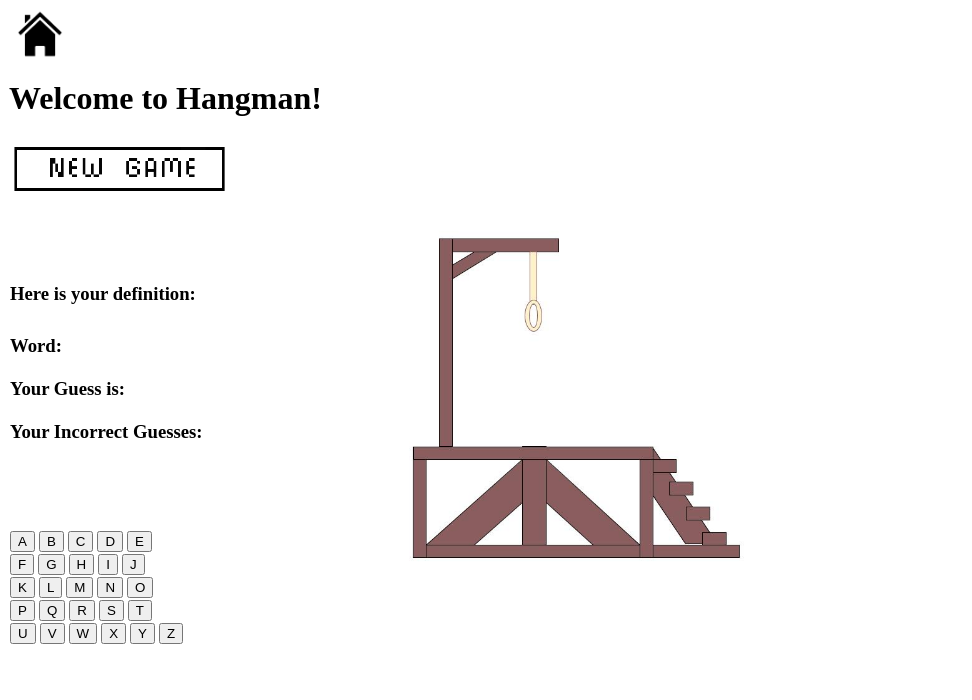
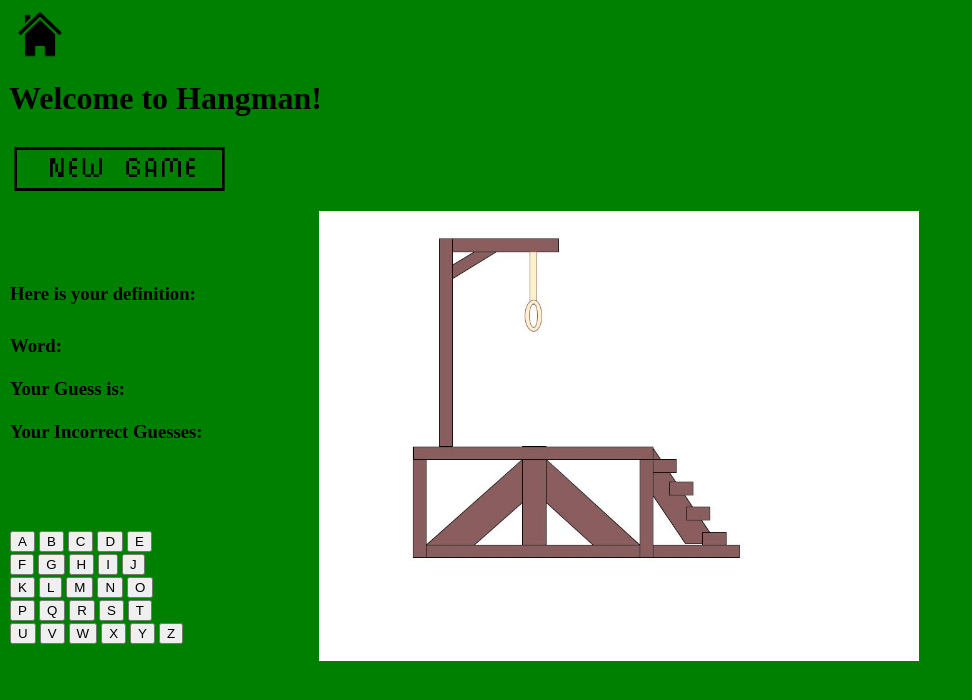
Before and after one commit to RyanHaki/lyntax_final, a Jekyll site: the page built from _pages/Hangman.html, in a window 1280 px wide. Shown: the top 700 px of the page, without its empty margins (0-972 px from the left). Built offline with Jekyll 4.4.1, drawn with Linux system fonts in a browser that asks for light colours.

Commit message:
color update lucas sucks btw

```diff
--- a/_pages/Hangman.html
+++ b/_pages/Hangman.html
@@ -4,6 +4,9 @@ title: Hangman
 ---
 
 <style>
+    body {
+        background-color: rgba(0, 128, 0, 1);
+    }
     table, td, th {
       /* border: 1px solid black; */
       border: 1px
```
